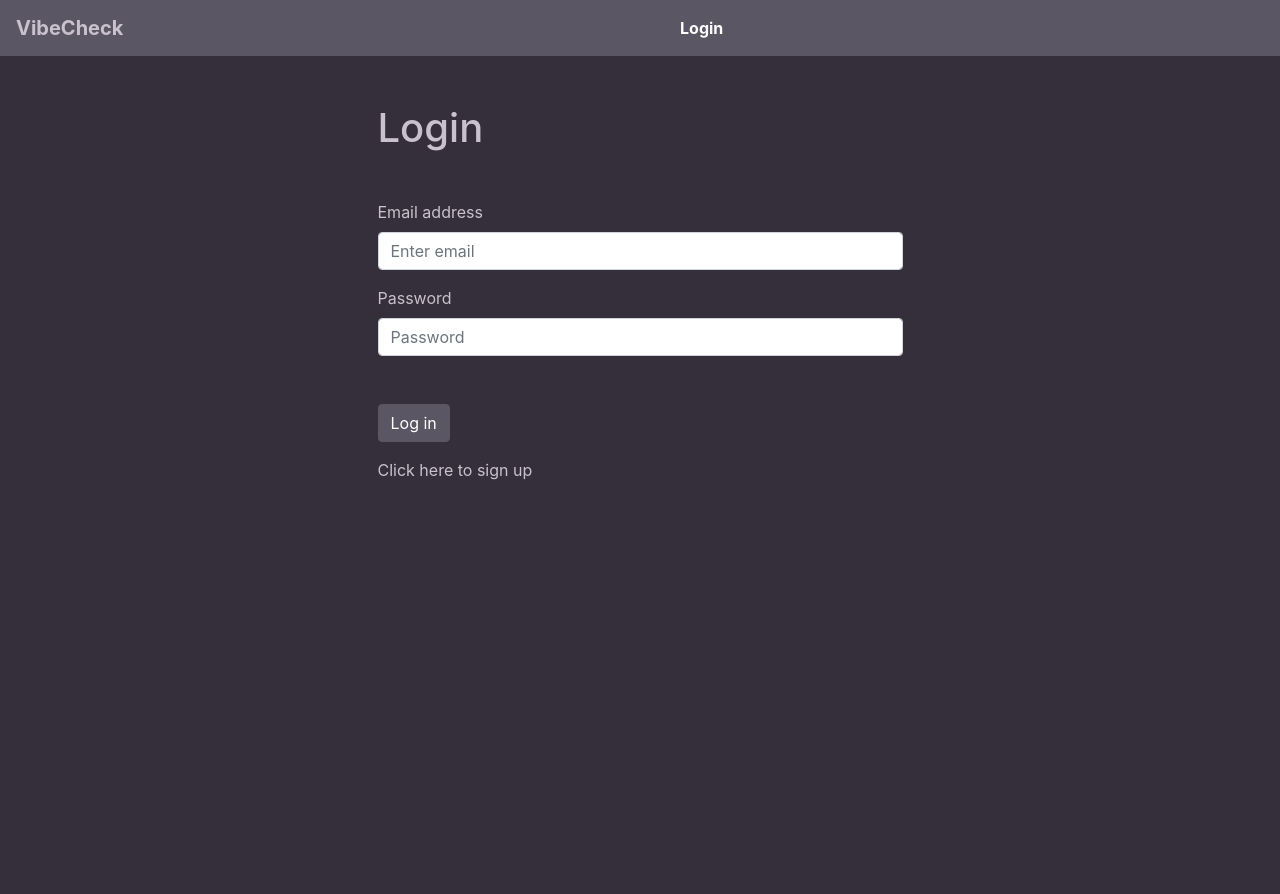
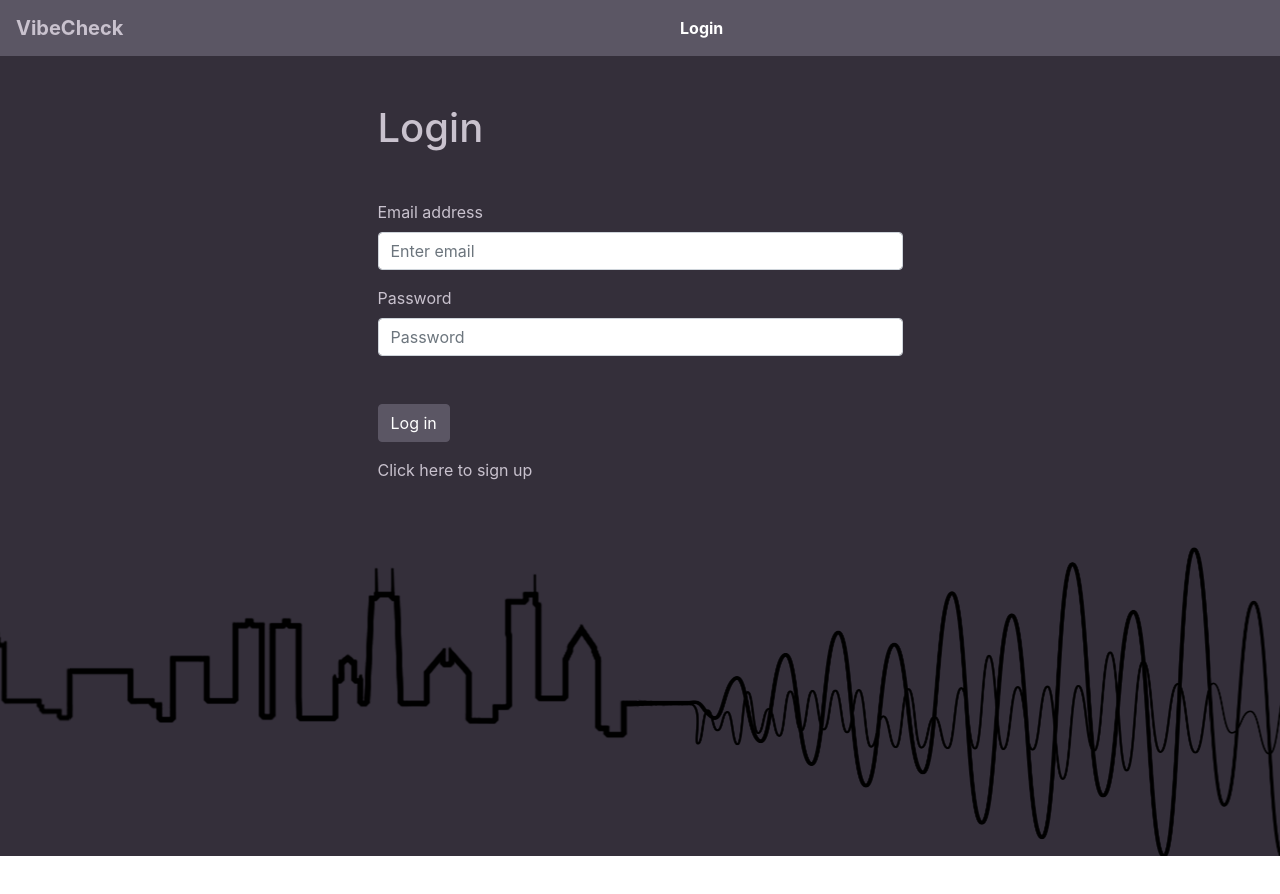
Before and after one commit to KoCusveller/Vibecheck-frontend, a React (Create React App) app: page /login in a window 1280 px wide. Shown: the top 894 px of the page. After the commit the page ends 856 px from the top, so only its background shows below. Built offline with nearby package versions, Linux system fonts and the light colour scheme; no server answers.

Commit message:
added bg image on signup, login and post

```diff
--- a/src/pages/Login/Login.css
+++ b/src/pages/Login/Login.css
@@ -1,12 +1,14 @@
-.fullHeight {
-  min-height: 100vh;
-}
-
 .signupLinkStyle {
-  color: rgb(201, 194, 206);
+	color: rgb(201, 194, 206);
 }
 
 .signupLinkStyle:hover {
-  color: white;
-  text-decoration: none;
+	color: white;
+	text-decoration: none;
 }
+
+.bgImage {
+	background-image: url("../SharedImg/VibeCheckBG.png");
+	background-repeat: no-repeat;
+	background-position: 50% 450px;
+}
--- a/src/pages/Login/index.js
+++ b/src/pages/Login/index.js
@@ -34,6 +34,7 @@ export default function SignUp() {
 	}
 
 	return (
+		<div className="bgImage">
 			<Container className="fullHeight">
 				<Form as={Col} md={{ span: 6, offset: 3 }} className="mt-5">
 					<h1 className="mt-5 mb-5">Login</h1>
@@ -52,14 +53,20 @@ export default function SignUp() {
 						<Form.Label>Password</Form.Label>
 						<Form.Control
 							value={password}
-            onChange={(event) => setPassword(event.target.value)}
+							onChange={(event) =>
+								setPassword(event.target.value)
+							}
 							type="password"
 							placeholder="Password"
 							required
 						/>
 					</Form.Group>
 					<Form.Group className="mt-5">
-          <Button variant="primary" type="submit" onClick={submitForm}>
+						<Button
+							variant="primary"
+							type="submit"
+							onClick={submitForm}
+						>
 							Log in
 						</Button>
 					</Form.Group>
@@ -68,5 +75,6 @@ export default function SignUp() {
 					</Link>
 				</Form>
 			</Container>
+		</div>
 	);
 }
--- a/src/pages/PostCity/PostCity.css
+++ b/src/pages/PostCity/PostCity.css
@@ -4,4 +4,7 @@ div * {
 
 .fullHeight {
 	min-height: 100vh;
+	background-image: url("../SharedImg/VibeCheckBG.png");
+	background-repeat: no-repeat;
+	background-position: 50% 450px;
 }
--- a/src/pages/SignUp/Signup.css
+++ b/src/pages/SignUp/Signup.css
@@ -1,4 +1,4 @@
-.fullHeight Container {
+.fullHeight {
 	min-height: 20%;
 	overflow: hidden;
 }
@@ -15,3 +15,9 @@
 	color: white;
 	text-decoration: none;
 }
+
+.bgImage {
+	background-image: url("../SharedImg/VibeCheckBG.png");
+	background-repeat: no-repeat;
+	background-position: 50% 450px;
+}
--- a/src/pages/SignUp/index.js
+++ b/src/pages/SignUp/index.js
@@ -35,6 +35,7 @@ export default function SignUp() {
 	}
 
 	return (
+		<div className="bgImage">
 			<Container className="fullHeight">
 				<Form as={Col} md={{ span: 6, offset: 3 }} className="mt-5">
 					<h1 className="mt-5 mb-5">Signup</h1>
@@ -66,14 +67,20 @@ export default function SignUp() {
 						<Form.Label>Password</Form.Label>
 						<Form.Control
 							value={password}
-            onChange={(event) => setPassword(event.target.value)}
+							onChange={(event) =>
+								setPassword(event.target.value)
+							}
 							type="password"
 							placeholder="Password"
 							required
 						/>
 					</Form.Group>
 					<Form.Group className="mt-5">
-          <Button variant="primary" type="submit" onClick={submitForm}>
+						<Button
+							variant="primary"
+							type="submit"
+							onClick={submitForm}
+						>
 							Sign up
 						</Button>
 					</Form.Group>
@@ -82,5 +89,6 @@ export default function SignUp() {
 					</Link>
 				</Form>
 			</Container>
+		</div>
 	);
 }
```
Also changed, not shown: src/pages/SharedImg/VibeCheckBG.png (added). Lines whose indentation alone changed are shown as unchanged.
